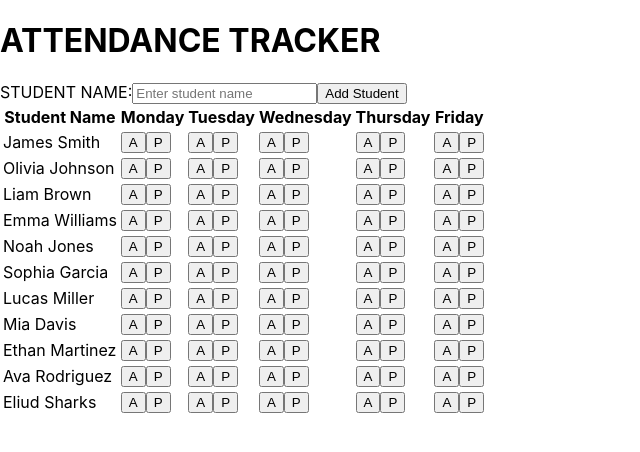
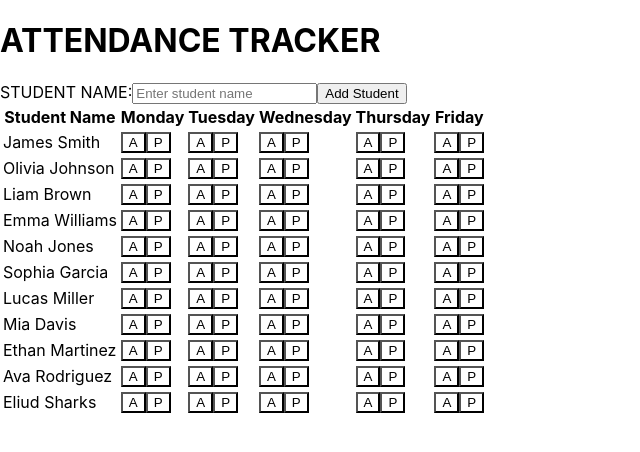
Before and after one commit to Aljawaab/class-register, a React (Create React App) app: page / in a window 1280 px wide. Shown: the top 452 px of the page, without its empty margins (0-640 px from the left). Built offline with nearby package versions, Linux system fonts and the light colour scheme; data requests are answered from the project's data file.

Commit message:
button_change_stateWhenClicked

```diff
--- a/src/Buttons.js
+++ b/src/Buttons.js
@@ -1,12 +1,34 @@
-import React from "react";
+import React, { useState } from "react";
 
 function Buttons() {
-    return (
-      <>
-        <button>A</button>
-        <button>P</button>
-      </>
-    );
-  }
+  const [clickedButton, setClickedButton] = useState(null);
 
-export default Buttons
+  const handleButtonClick = (label) => {
+    setClickedButton(label);
+  };
+
+  return (
+    <div>
+      <button
+        onClick={() => handleButtonClick("A")}
+        style={{
+          backgroundColor: clickedButton === "A" ? "red" : "white",
+          color: "black",
+        }}
+      >
+        A
+      </button>
+      <button
+        onClick={() => handleButtonClick("P")}
+        style={{
+          backgroundColor: clickedButton === "P" ? "red" : "white",
+          color: "black",
+        }}
+      >
+        P
+      </button>
+    </div>
+  );
+}
+
+export default Buttons;
```
